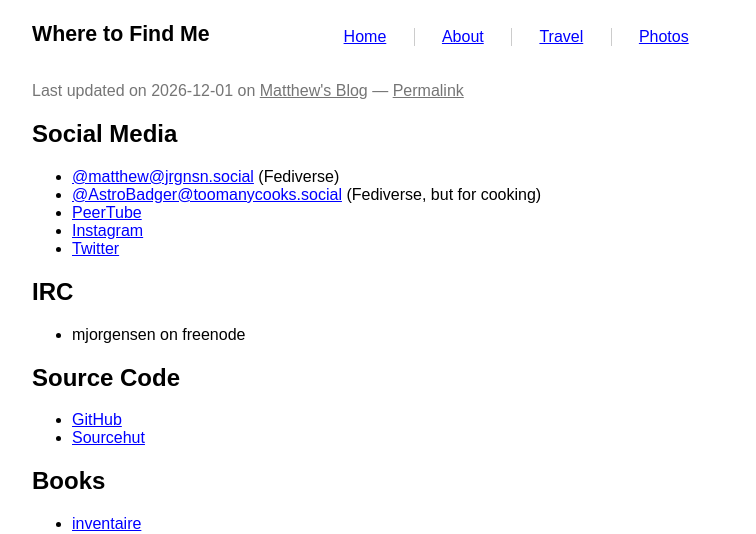
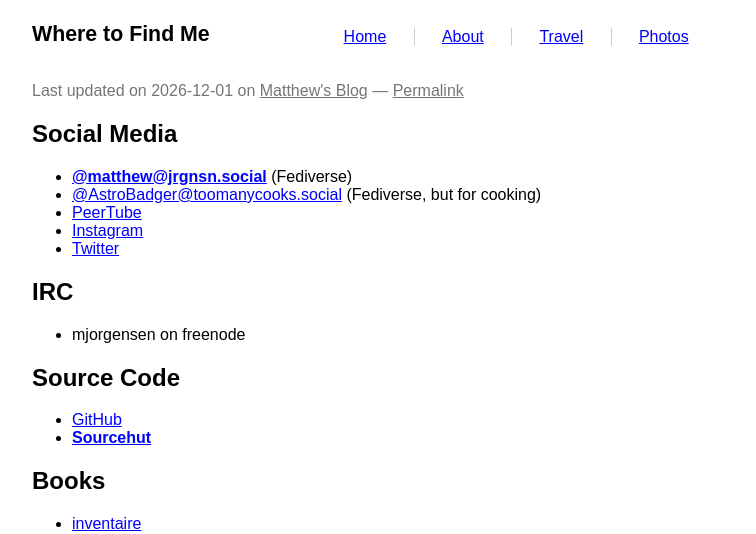
Before and after one commit to prplecake/jrgnsn.net, a Jekyll site: the page built from find.md, in a window 1280 px wide. Shown: the top 534 px of the page, without its empty margins (258-1014 px from the left). Built offline with Jekyll 4.4.1, drawn with Linux system fonts in a browser that asks for light colours.

Commit message:
Emphasize main accounts

```diff
--- a/find.md
+++ b/find.md
@@ -7,7 +7,7 @@
 
 ## Social Media
 
-* [@matthew@jrgnsn.social][pleroma] (Fediverse)
+* **[@matthew@jrgnsn.social][pleroma]** (Fediverse)
 * [@AstroBadger@toomanycooks.social][tmcs] (Fediverse, but for cooking)
 * [PeerTube][peertube]
 * [Instagram][instagram]
@@ -26,7 +26,7 @@
 ## Source Code
 
 * [GitHub][github]
-* [Sourcehut][sourcehut]
+* **[Sourcehut][sourcehut]**
 
 [github]:https://github.com/prplecake
 [sourcehut]:https://sr.ht/~mjorgensen
```
